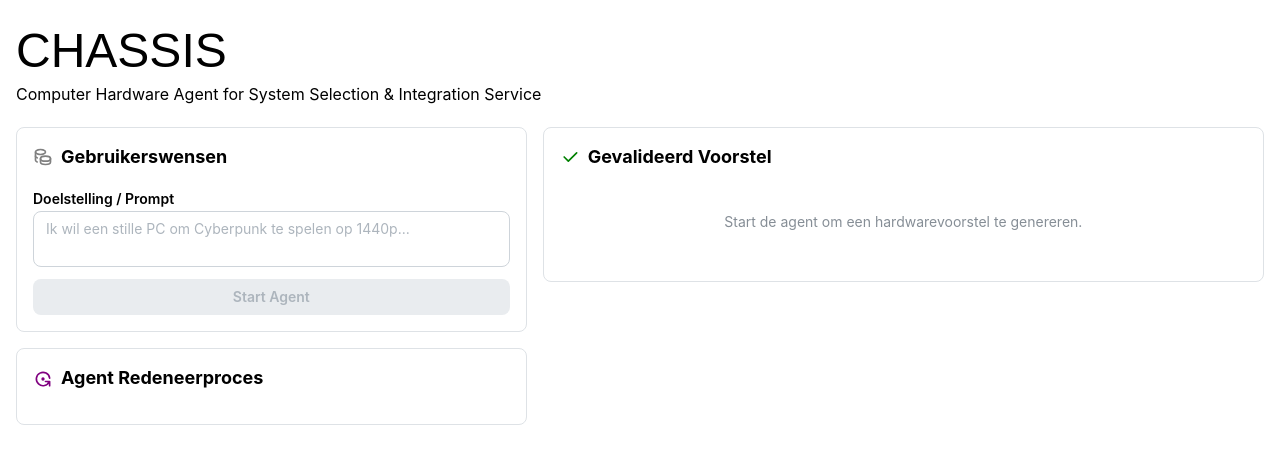
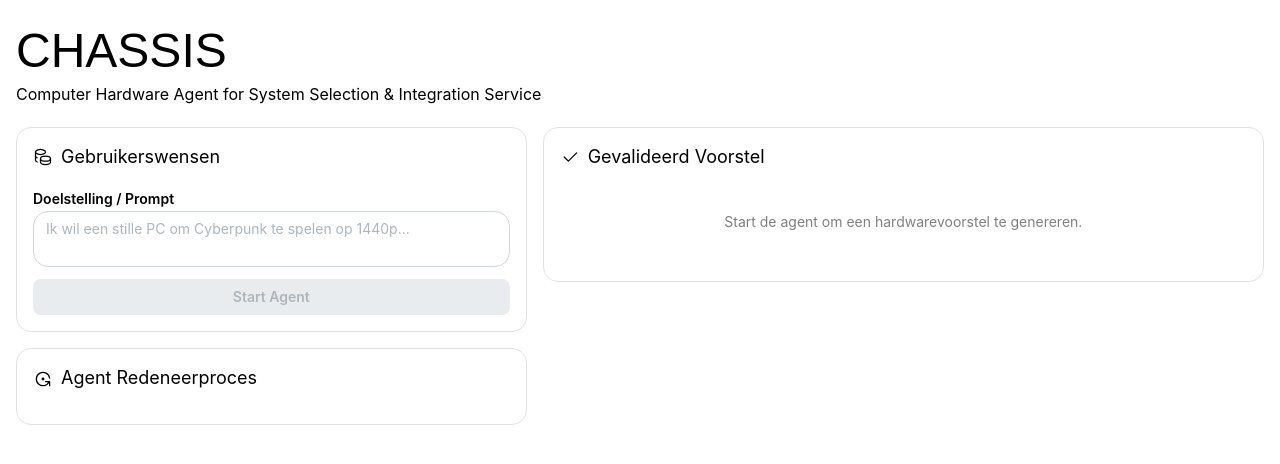
Before and after one commit to alex24106429/LLM-agent, a Next.js app: page / in a window 1280 px wide. Shown: the top 464 px of the page. Built offline with nearby package versions, Linux system fonts and the light colour scheme; a web font is replaced by a local one.

Commit message:
improve theme

```diff
--- a/src/app/layout.tsx
+++ b/src/app/layout.tsx
@@ -1,4 +1,5 @@
 import "@mantine/core/styles.css";
+import "@/globals.css";
 
 export const metadata = {
 	title: "CHASSIS",
--- a/src/app/page.tsx
+++ b/src/app/page.tsx
@@ -1,5 +1,6 @@
 "use client";
 
+import { theme, cssVariablesResolver } from '../theme';
 import { Alert, Container, Grid, MantineProvider, Stack, Text, Title } from "@mantine/core";
 import { IconAlertCircle } from "@tabler/icons-react";
 import { Anta } from "next/font/google";
@@ -133,7 +134,7 @@ export default function PCBuilderAgentUI() {
 	);
 
 	return (
-		<MantineProvider defaultColorScheme="auto">
+			<MantineProvider theme={theme} cssVariablesResolver={cssVariablesResolver} defaultColorScheme="auto">
 			<Container size="xl" py="lg">
 				<Title className={antaFont.className} size={48}>
 					CHASSIS
--- a/src/components/AgentReasoningCard.tsx
+++ b/src/components/AgentReasoningCard.tsx
@@ -19,8 +19,8 @@ const iconMap = {
 
 export default function AgentReasoningCard({ steps, isRunning = false }: { steps: TimelineStep[]; isRunning?: boolean }) {
 	return (
-		<Paper withBorder p="md" radius="md">
-			<SectionTitle icon={isRunning ? <Loader size={18} color="purple" /> : <IconRotateDot size={20} color="purple" />}>Agent Redeneerproces</SectionTitle>
+		<Paper withBorder>
+			<SectionTitle icon={isRunning ? <Loader size={18}/> : <IconRotateDot size={20}/>}>Agent Redeneerproces</SectionTitle>
 
 			<Timeline active={steps.length} bulletSize={24} lineWidth={2}>
 				{steps.map((step, index) => {
--- a/src/components/PerformanceReportCard.tsx
+++ b/src/components/PerformanceReportCard.tsx
@@ -13,8 +13,8 @@ export default function PerformanceReportCard({ games, expertReview }: { games:
 	const hasReview = expertReview.text.length > 0;
 
 	return (
-		<Paper withBorder p="md" radius="md">
-			<SectionTitle mb="sm" icon={<IconDeviceGamepad2 size={20} color="teal" />}>
+		<Paper withBorder>
+			<SectionTitle mb="sm" icon={<IconDeviceGamepad2 size={20}/>}>
 				Performance Schatting
 			</SectionTitle>
 
@@ -43,7 +43,7 @@ export default function PerformanceReportCard({ games, expertReview }: { games:
 			</SectionTitle>
 
 			{hasReview ? (
-				<Alert variant="light" color="blue" title={`Expert Sentiment: ${expertReview.sentiment}`} icon={<IconAlertCircle size={16} />}>
+				<Alert variant="default" title={`Expert Sentiment: ${expertReview.sentiment}`}>
 					<Text size="xs">{expertReview.text}</Text>
 				</Alert>
 			) : (
--- a/src/components/SectionTitle.tsx
+++ b/src/components/SectionTitle.tsx
@@ -10,6 +10,7 @@ export default function SectionTitle({ icon, children, mb = "md", order = 3, siz
 				display: "flex",
 				alignItems: "center",
 				gap: "8px",
+				fontWeight: 400
 			}}
 		>
 			{icon} {children}
--- a/src/components/UserRequirementsCard.tsx
+++ b/src/components/UserRequirementsCard.tsx
@@ -12,8 +12,8 @@ export default function UserRequirementsCard({ onSubmit, isLoading = false }: Us
 	const [prompt, setPrompt] = useState("");
 
 	return (
-		<Paper withBorder p="md" radius="md">
-			<SectionTitle icon={<IconCoins size={20} color="gray" />}>Gebruikerswensen</SectionTitle>
+		<Paper withBorder>
+			<SectionTitle icon={<IconCoins size={20}/>}>Gebruikerswensen</SectionTitle>
 			<Stack gap="sm">
 				<Textarea
 					label="Doelstelling / Prompt"
@@ -23,7 +23,7 @@ export default function UserRequirementsCard({ onSubmit, isLoading = false }: Us
 					disabled={isLoading}
 					maxLength={250}
 				/>
-				<Button onClick={() => onSubmit(prompt)} loading={isLoading} disabled={!prompt.trim()}>
+				<Button onClick={() => onSubmit(prompt)} loading={isLoading} disabled={!prompt.trim()} variant="filled">
 					{isLoading ? "Agent Bezig..." : "Start Agent"}
 				</Button>
 			</Stack>
--- a/src/components/ValidatedProposalCard.tsx
+++ b/src/components/ValidatedProposalCard.tsx
@@ -14,9 +14,9 @@ export default function ValidatedProposalCard({ data, isLoading = false }: { dat
 	// Loading state: show skeleton
 	if (isLoading && !data) {
 		return (
-			<Paper withBorder p="md" radius="md">
+			<Paper withBorder>
 				<Group justify="space-between" mb="xs">
-					<SectionTitle mb="0" icon={<Loader size={18} color="green" />}>
+					<SectionTitle mb="0" icon={<Loader size={18}/>}>
 						Gevalideerd Voorstel
 					</SectionTitle>
 				</Group>
@@ -30,9 +30,9 @@ export default function ValidatedProposalCard({ data, isLoading = false }: { dat
 	// Empty state: no data yet
 	if (!data) {
 		return (
-			<Paper withBorder p="md" radius="md">
+			<Paper withBorder>
 				<Group justify="space-between" mb="xs">
-					<SectionTitle mb="0" icon={<IconCheck size={20} color="green" />}>
+					<SectionTitle mb="0" icon={<IconCheck size={20} />}>
 						Gevalideerd Voorstel
 					</SectionTitle>
 				</Group>
@@ -47,9 +47,9 @@ export default function ValidatedProposalCard({ data, isLoading = false }: { dat
 	const isOverBudget = budgetRemaining.includes("tekort");
 
 	return (
-		<Paper withBorder p="md" radius="md">
+		<Paper withBorder>
 			<Group justify="space-between" mb="xs">
-				<SectionTitle mb="0" icon={<IconCheck size={20} color="green" />}>
+				<SectionTitle mb="0" icon={<IconCheck size={20} />}>
 					Gevalideerd Voorstel
 				</SectionTitle>
 				<Badge color={isOverBudget ? "red" : "green"}>{isOverBudget ? "Over Budget" : "Gevalideerd & Binnen Budget"}</Badge>
@@ -58,9 +58,9 @@ export default function ValidatedProposalCard({ data, isLoading = false }: { dat
 			<Group mb="md" grow>
 				<div>
 					<Text size="xs" c="dimmed">
-						Totaal Prijs (Laagste Retailers)
+						Totaal Prijs
 					</Text>
-					<Text size="lg" fw={700}>
+					<Text size="xl" fw={400}>
 						{totalPrice}
 					</Text>
 				</div>
--- /dev/null
+++ b/src/globals.css
@@ -0,0 +1,3 @@
+svg.tabler-icon {
+	stroke-width: 1.5;
+}
--- /dev/null
+++ b/src/theme.ts
@@ -0,0 +1,89 @@
+'use client';
+
+import { createTheme, CSSVariablesResolver } from '@mantine/core';
+
+export const theme = createTheme({
+	white: '#ffffff',
+	black: '#000000',
+	primaryColor: 'cyan',
+	fontFamily: 'Inter, -apple-system, BlinkMacSystemFont, Segoe UI, Roboto, Helvetica, Arial, sans-serif, Apple Color Emoji, Segoe UI Emoji',
+	defaultRadius: 15,
+	colors: {
+		dark: [
+			'#ffffff',
+			'#f5f5f5',
+			'#e5e5e5',
+			'#d4d4d4',
+			'#333333',
+			'#262626',
+			'#171717',
+			'#000000',
+			'#000000',
+			'#000000',
+		],
+	},
+	components: {
+		Button: {
+			defaultProps: {
+				variant: 'default',
+				radius: 'md'
+			},
+			vars: (theme: any, props: { variant: string; }) => {
+				if (props.variant === 'default' || !props.variant) {
+					return {
+						root: {
+							'--button-bg': 'color-mix(in srgb, var(--mantine-color-default), transparent 33%)',
+							'--button-hover': 'var(--mantine-color-default)',
+						},
+					};
+				}
+				if (props.variant === 'filled') {
+					return {
+						root: {
+							'--button-bg': 'var(--mantine-color-text)',
+							'--button-color': 'var(--mantine-color-body)',
+							'--button-hover': 'light-dark(#333333, #cccccc)',
+						},
+					};
+				}
+				if (props.variant === 'light') {
+					return {
+						root: {
+							'--button-bd': '1px solid',
+						},
+					};
+				}
+				if (props.variant === 'outline') {
+					return {
+						root: {
+							'--button-color': 'var(--mantine-color-text)',
+							'--button-bd': '1px solid var(--mantine-color-text)',
+							'--button-hover': 'light-dark(rgba(0,0,0,0.05), rgba(255,255,255,0.1))',
+						},
+					};
+				}
+				return { root: {} };
+			},
+		},
+		Alert: {
+			defaultProps: {
+				variant: 'default'
+			}
+		},
+		Paper: {
+			defaultProps: {
+				p: 'md'
+			}
+		}
+	},
+});
+
+export const cssVariablesResolver: CSSVariablesResolver = (theme) => ({
+	variables: {},
+	light: {
+		'--mantine-color-dimmed': 'color-mix(in srgb, var(--mantine-color-text) 50%, transparent)',
+	},
+	dark: {
+		'--mantine-color-dimmed': 'color-mix(in srgb, var(--mantine-color-text) 80%, transparent)',
+	},
+});
```
